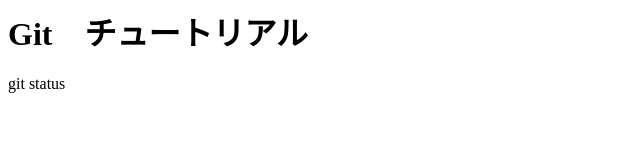
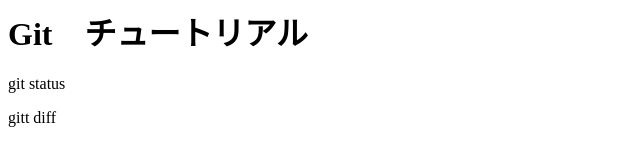
Before and after one commit to NAKA05/git_tutorial, a plain HTML site: page index.html in a window 1280 px wide. Shown: the full height of the page, 0-640 px from the left. Drawn offline with Linux system fonts and the light colour scheme.

Commit message:
git diffを追記

```diff
--- a/index.html
+++ b/index.html
@@ -1,2 +1,3 @@
 <h1>Git　チュートリアル</h1>
 <p>git status</p>
+<p>gitt diff</p>
```
